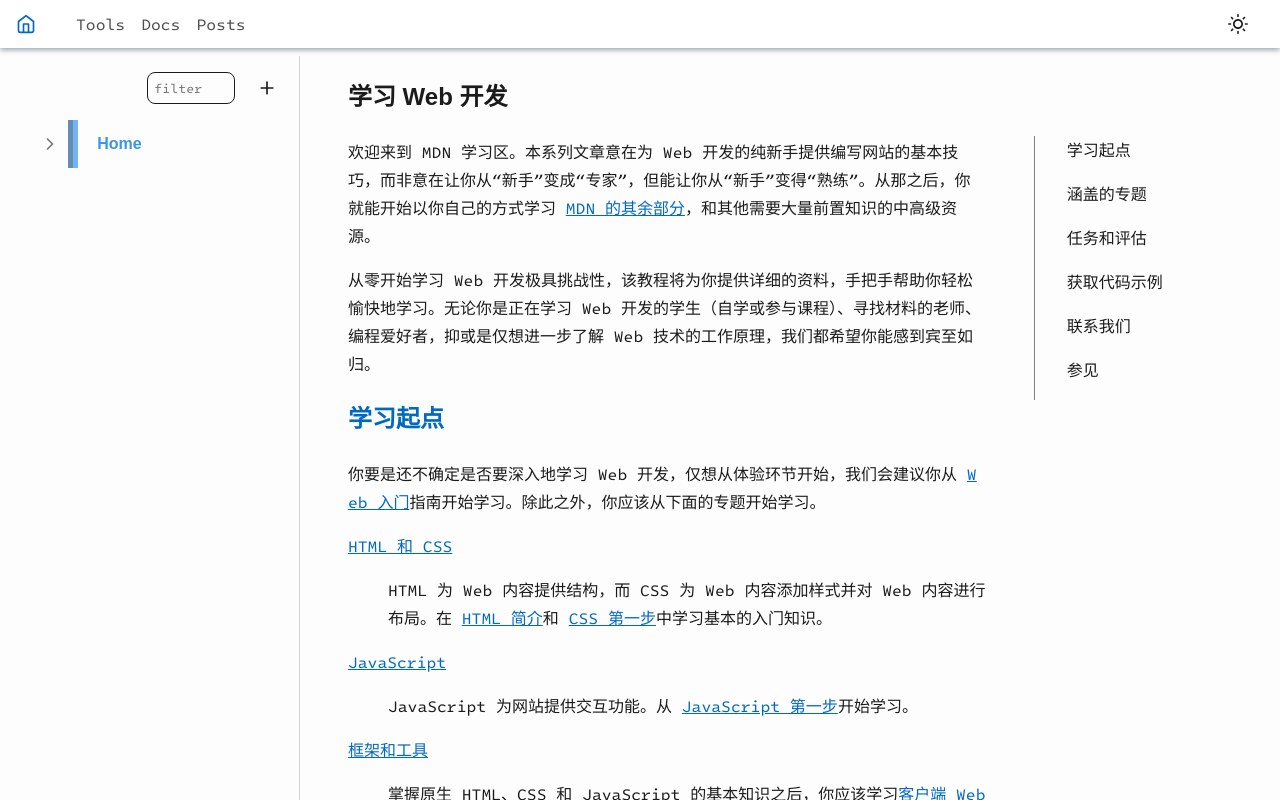
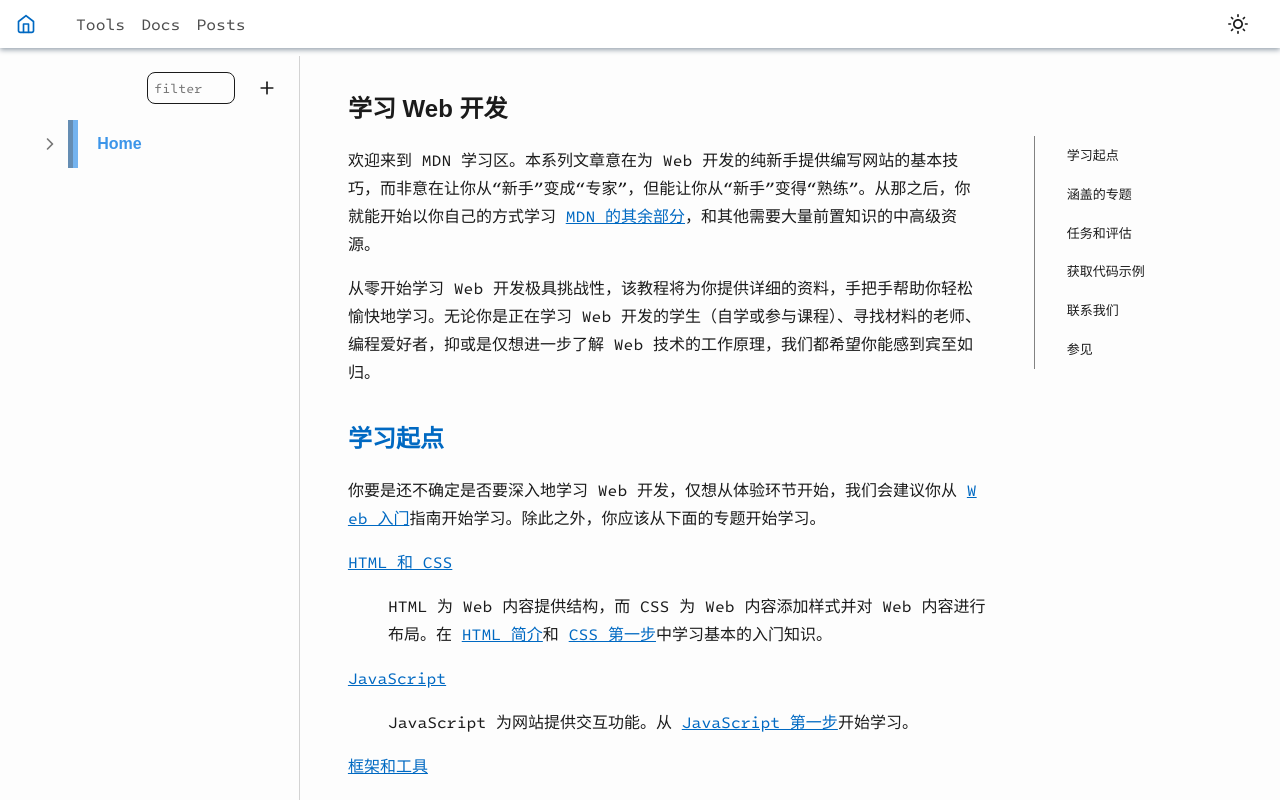
Before and after one commit to vhtmui/vhtmui.github.io, a SvelteKit app: page / in a window 1280 px wide. Shown: the top 800 px of the page. Built offline with nearby package versions, Linux system fonts and the light colour scheme; a web font is replaced by a local one.

Commit message:
fix scroll to title

```diff
--- a/src/lib/TocList.svelte
+++ b/src/lib/TocList.svelte
@@ -38,13 +38,16 @@
 
 <style>
 	div.toc-container {
+		font-size: small;
 		margin-top: 5rem;
 		position: sticky;
 		top: calc(var(--header-block-height) + 5rem);
 		border-left: 1px solid #828282;
 		& a.tocItem {
 			display: inline-block;
-			margin-bottom: 1rem;
+			padding-top: 0.5rem;
+			padding-bottom: 0.5rem;
+			padding-right: 1rem;
 			color: var(--main-text-color);
 			text-decoration: none;
 			&:hover {
--- a/src/routes/+layout.svelte
+++ b/src/routes/+layout.svelte
@@ -281,9 +281,11 @@
 		h4,
 		h5,
 		h6 {
+			margin: 2rem 0 1rem 0;
 			&:target {
-				padding-top: var(--header-block-height);
-				margin-top: calc(-1 * var(--header-block-height));
+				/* padding-top: var(--header-block-height);
+				margin-top: calc(-1 * var(--header-block-height)); */
+				scroll-margin-top: var(--header-block-height);
 			}
 			& a {
 				text-decoration: none;
```
